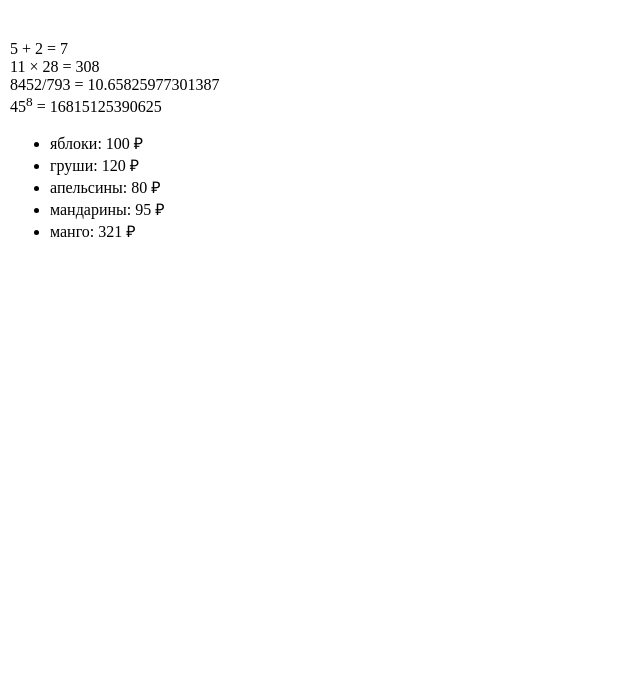
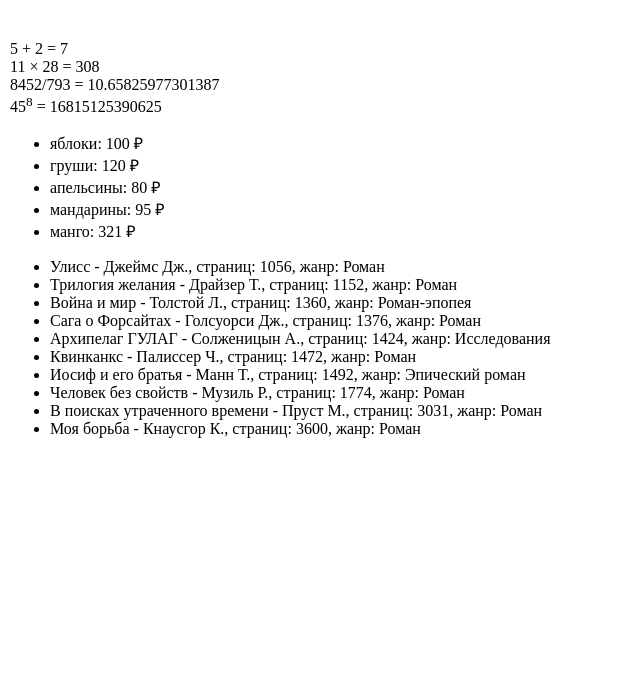
Before and after one commit to Dzeratt/webprogramming-labs-2, a Flask app: page /lab2/example in a window 1280 px wide. Shown: the part 58-736 px from the top of the page, without its empty margins (0-640 px from the left). Run offline with Flask 3, Linux system fonts and the light colour scheme.

Commit message:
книги

```diff
--- a/app.py
+++ b/app.py
@@ -196,4 +196,16 @@ def example():
                {'name': 'мандарины', 'price': 95},
                {'name': 'манго', 'price': 321}
     ]
-     return render_template('example.html', name=name, lab_number = lab_number, group =group, course=course, fruits=fruits)
+     books = [
+               {'name': 'Улисс', 'author': 'Джеймс Дж.', 'pages': 1056, 'genre': 'Роман'},
+               {'name': 'Трилогия желания', 'author': 'Драйзер Т.', 'pages': 1152, 'genre': 'Роман'},
+               {'name': 'Война и мир', 'author': 'Толстой Л.', 'pages': 1360, 'genre': 'Роман-эпопея'},
+               {'name': 'Сага о Форсайтах', 'author': 'Голсуорси Дж.', 'pages': 1376, 'genre': 'Роман'},
+               {'name': 'Архипелаг ГУЛАГ', 'author': 'Солженицын А.', 'pages': 1424, 'genre': 'Исследования'},
+               {'name': 'Квинканкс', 'author': 'Палиссер Ч.', 'pages': 1472, 'genre': 'Роман'},
+               {'name': 'Иосиф и его братья', 'author': 'Манн Т.', 'pages': 1492, 'genre': 'Эпический роман'},
+               {'name': 'Человек без свойств', 'author': 'Музиль Р.', 'pages': 1774, 'genre': 'Роман'},
+               {'name': 'В поисках утраченного времени', 'author': 'Пруст М.', 'pages': 3031, 'genre': 'Роман'},
+               {'name': 'Моя борьба', 'author': ' Кнаусгор К.', 'pages': 3600, 'genre': 'Роман'},
+    ]
+     return render_template('example.html', name=name, lab_number = lab_number, group =group, course=course, fruits=fruits, books=books)
--- a/templates/example.html
+++ b/templates/example.html
@@ -19,6 +19,12 @@
         <ul>
             {%for i  in fruits%}
             <li>{{i.name}}: {{i.price}} &#8381;</li>
+            {%endfor%}
+        </ul>
+
+        <ul>
+            {%for i  in books%}
+            <li>{{i.name}} - {{i.author}},  страниц: {{i.pages}}, жанр: {{i.genre}}</li>
             {%endfor%}
         </ul>
     </main>
```
